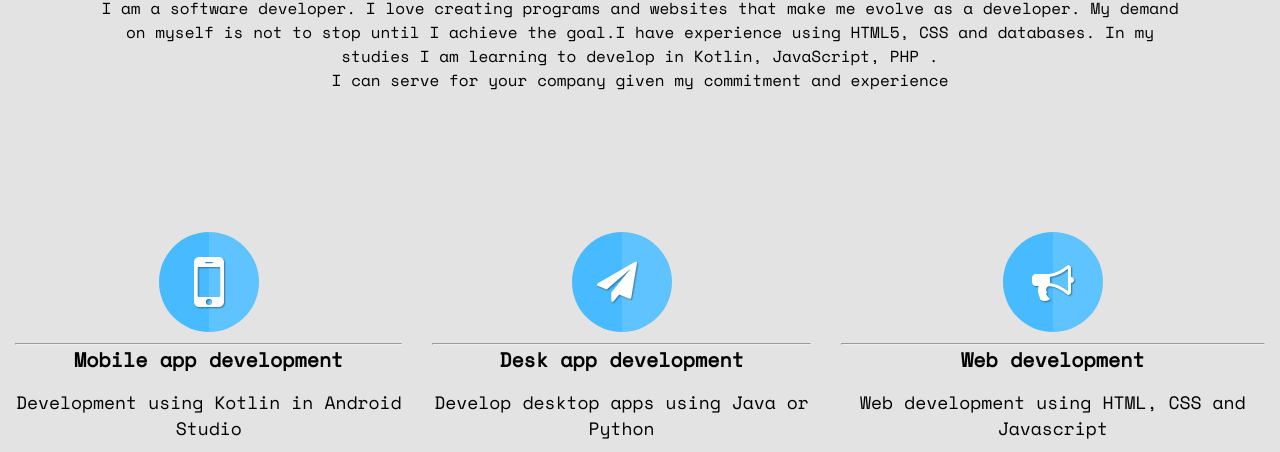
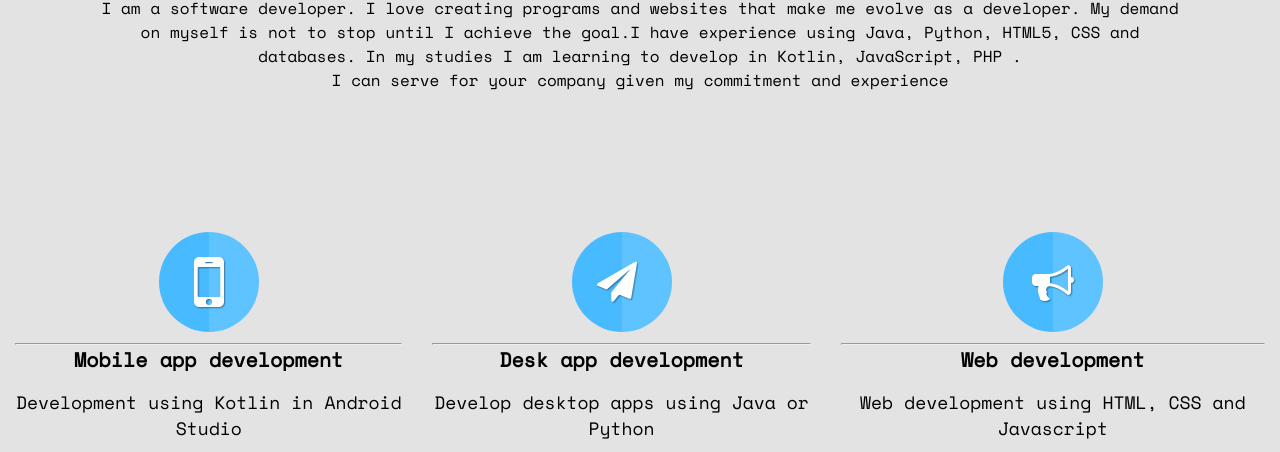
Before and after one commit to Froggiesan/mypage, a plain HTML site: page index.html in a window 1280 px wide. Shown: the part 648-1100 px from the top of the page. Drawn offline with nearby package versions, Linux system fonts and the light colour scheme; a web font is replaced by a local one.

Commit message:
text_fixed

```diff
--- a/index.html
+++ b/index.html
@@ -5,7 +5,6 @@
     <meta http-equiv="X-UA-Compatible" content="IE=edge">
     <meta name="viewport" content="width=device-width, initial-scale=1.0">
     <title>Alex Software Developer</title>
-    <meta http-equiv="refresh" content="1000">
     <link rel="preconnect" href="https://fonts.googleapis.com">
     <link rel="preconnect" href="https://fonts.gstatic.com" crossorigin>
     <link href="https://fonts.googleapis.com/css2?family=Birthstone&display=swap" rel="stylesheet">
@@ -347,7 +346,7 @@
 
             <h1 class="font-space-mono sombreado" style="font-size: 250%;">Me, simple & desing</h1>
             <hr style="color: rgb(144, 58, 224);">
-            <p class="font-space-mono sombreado" style="font-size: 100%;" >I am a software developer. I love creating programs and websites that make me evolve as a developer. My demand on myself is not to stop until I achieve the goal.I have experience using HTML5, CSS and databases.
+            <p class="font-space-mono sombreado" style="font-size: 100%;" >I am a software developer. I love creating programs and websites that make me evolve as a developer. My demand on myself is not to stop until I achieve the goal.I have experience using Java, Python, HTML5, CSS and databases.
                 In my studies I am learning to develop in Kotlin, JavaScript, PHP . <br>
                 I can serve for your company given my commitment and experience</p>
 
```
